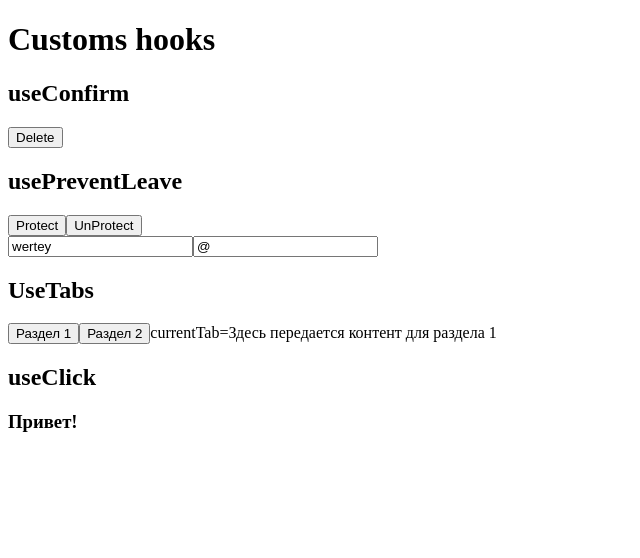
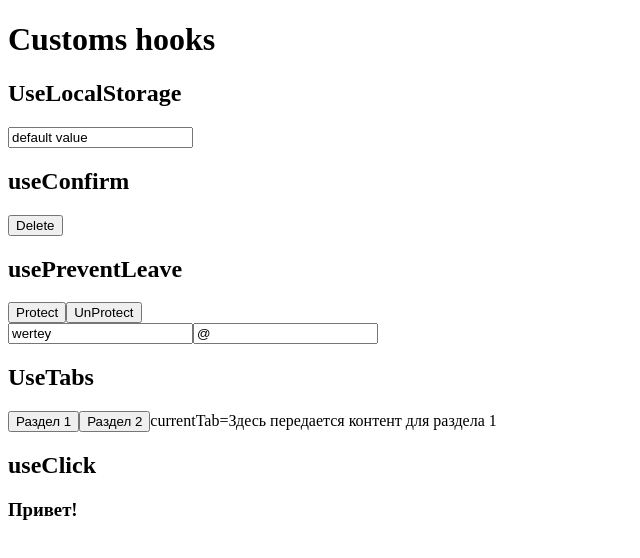
Before and after one commit to dzmitry-viartseika/custom-hook-react-ts, a React (Create React App) app: page / in a window 1280 px wide. Shown: the top 558 px of the page, without its empty margins (0-640 px from the left). Built offline with nearby package versions, Linux system fonts and the light colour scheme; the HTML template or start-up script is replaced by a standard one.

Commit message:
add new hook useLocalStorage

```diff
--- a/package.json
+++ b/package.json
@@ -14,12 +14,12 @@
     "@types/react-dom": "^17.0.0",
     "date-fns": "^2.28.0",
     "eslint-config-airbnb-typescript": "^17.0.0",
-    "node-sass": "^5.0.0",
+    "node-sass": "^7.0.1",
     "react": "^17.0.2",
     "react-dom": "^17.0.2",
     "react-hook-form": "^7.10.1",
     "react-router-dom": "^5.2.0",
-    "react-scripts": "4.0.3",
+    "react-scripts": "^5.0.1",
     "typescript": "^4.1.2",
     "web-vitals": "^1.0.1"
   },
--- a/src/App.tsx
+++ b/src/App.tsx
@@ -5,6 +5,7 @@ import { useRef } from 'react';
 import {useClick} from "./hooks/useClick";
 import {useConfirm} from "./hooks/useConfirm";
 import {usePreventLeave} from "./hooks/usePreventLeave";
+import {useLocalStorage} from "./hooks/useLocalStorage";
 
 const tabContent = [
     {
@@ -33,6 +34,7 @@ function App(): JSX.Element {
   const name = useInput('wertey', maxLen);
   const email = useInput('@', checkAt);
   const { currentItem, changeTab } = useTabs(0, tabContent);
+  const test = useLocalStorage('wertey', 'default value');
 
   const deleteAll = () => {
       console.log('Удалили всё на свете');
@@ -43,6 +45,10 @@ function App(): JSX.Element {
   return (
     <div className={'App'}>
         <h1>Customs hooks</h1>
+        <div>
+            <h2>UseLocalStorage</h2>
+            <input type="text" value={test.storedValue} onChange={(e) => test.setValue(e.target.value)}/>
+        </div>
         <div>
             <h2>useConfirm</h2>
             <button onClick={confirmDelete}>Delete</button>
@@ -55,8 +61,6 @@ function App(): JSX.Element {
         {/*// or {...value} {...onChange}*/}
         <input type="text" placeholder={`Name`} value={name.value} onChange={name.onChange}/>
         <input type="text" placeholder={`Email`} value={email.value} onChange={email.onChange}/>
-
-
         <div>
             <h2>UseTabs</h2>
             <div>
@@ -69,7 +73,6 @@ function App(): JSX.Element {
                 currentTab={currentItem.content}
             </div>
         </div>
-
         <div>
             <h2>useClick</h2>
             <h3 ref={title}>Привет!</h3>
--- a/src/hooks/useConfirm.ts
+++ b/src/hooks/useConfirm.ts
@@ -2,6 +2,7 @@
 type IParamsUseConfirm = () => void;
 
 export const useConfirm = (message: string, callback: IParamsUseConfirm) => {
+
     if (typeof callback !== 'function') return //
 
     const confirmAction = () => {
--- /dev/null
+++ b/src/hooks/useLocalStorage.ts
@@ -0,0 +1,30 @@
+import { useState } from 'react';
+
+export const useLocalStorage = (key: string, initialValue: string) => {
+    const [storedValue, setStoredValue] = useState<string>(() => {
+        try {
+            const item = localStorage.getItem(key);
+            return item ? JSON.parse(item) : initialValue;
+        } catch (e) {
+            console.error(e);
+            return initialValue;
+        }
+    });
+
+    const setValue = (value: any): void => {
+       try {
+           console.log('value instanceof Function', value instanceof Function);
+           console.log('==', value === 'function');
+           const valueToStore = value instanceof Function ? value(storedValue) : value;
+           setStoredValue(valueToStore);
+           window.localStorage.setItem(key, JSON.stringify(valueToStore));
+       } catch (e) {
+           console.error(e);
+       }
+    }
+
+    return {
+        storedValue,
+        setValue
+    };
+}
```
Also changed, not shown: 2 other files (tests, documents, lock files or other folders).
